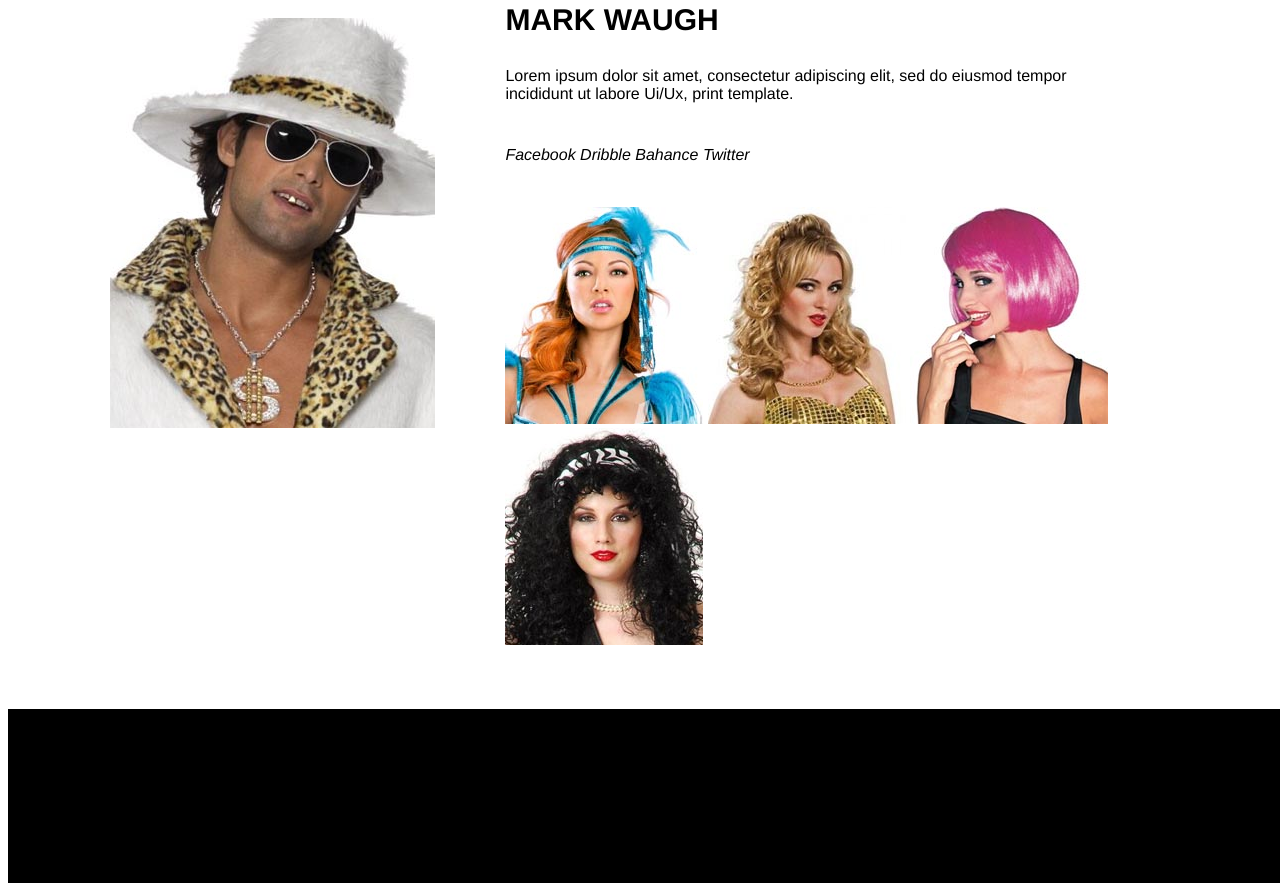
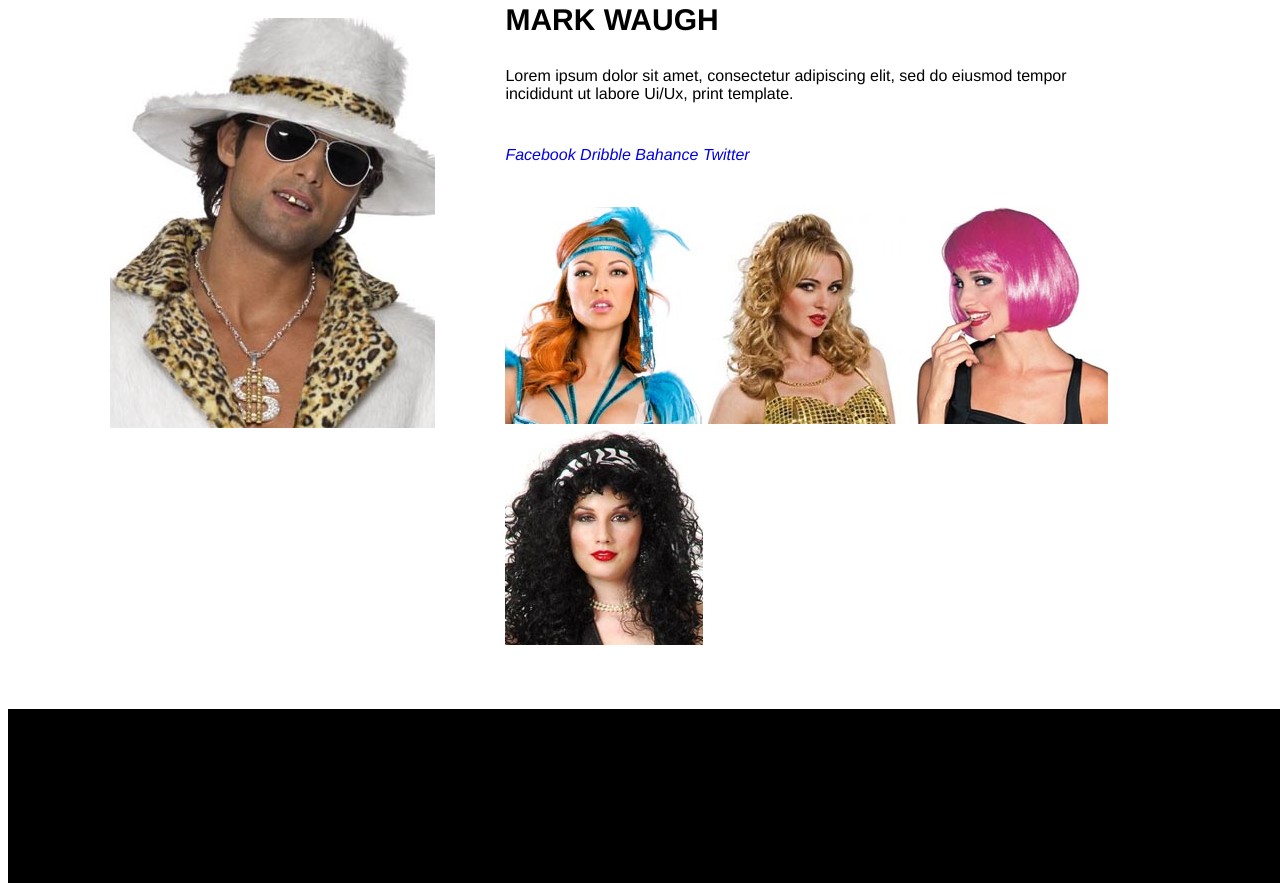
Before and after one commit to nat-lix/First-Sedina, a plain HTML site: page index.html in a window 1280 px wide. Shown: the part 3286-4169 px from the top of the page. Drawn offline with nearby package versions, Linux system fonts and the light colour scheme.

Commit message:
Update index.html

```diff
--- a/index.html
+++ b/index.html
@@ -104,10 +104,10 @@
 			<h3 class="mark-heading">mark waugh</h3>
 				<p>Lorem ipsum dolor sit amet, consectetur adipiscing elit, sed do eiusmod tempor <br>incididunt ut labore Ui/Ux, print template.</p>
 		<ul class="ul-social-netwrks">
-			<li class="li-fb">Facebook</li>
-			<li>Dribble</li>
-			<li>Bahance</li>
-			<li>Twitter</li>
+			<li class="li-fb"><a class="social-a" href="#">Facebook</a></li>
+			<li><a class="social-a" href="#">Dribble</a></li>
+			<li><a class="social-a" href="#">Bahance</a></li>
+			<li><a class="social-a" href="#">Twitter</a></li>
 		</ul>
 		<img class="employees" src="img/employee1.jpg" alt="employee1">
 		<img class="employees" src="img/employee2.jpg" alt="employee2">
```
